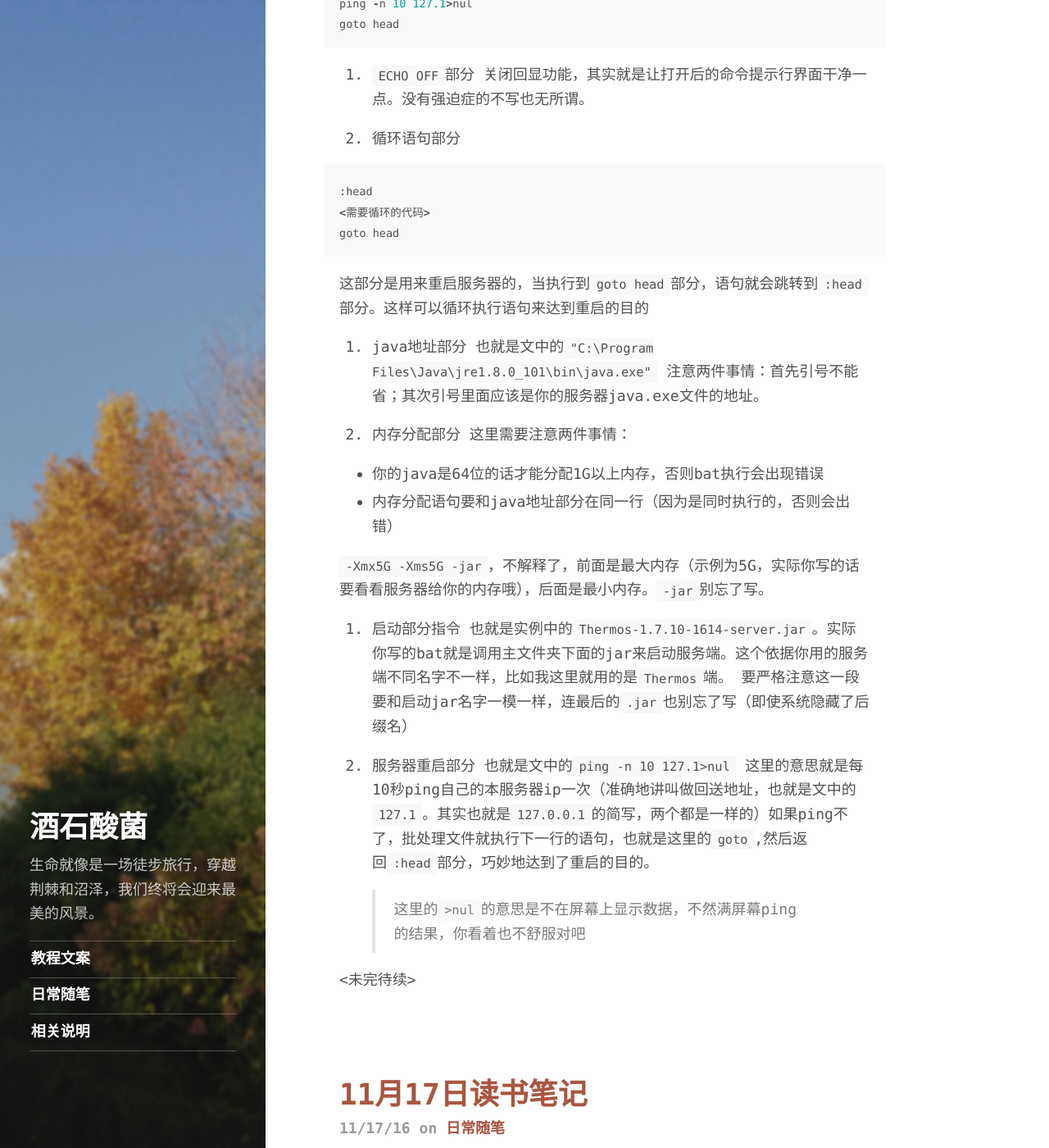
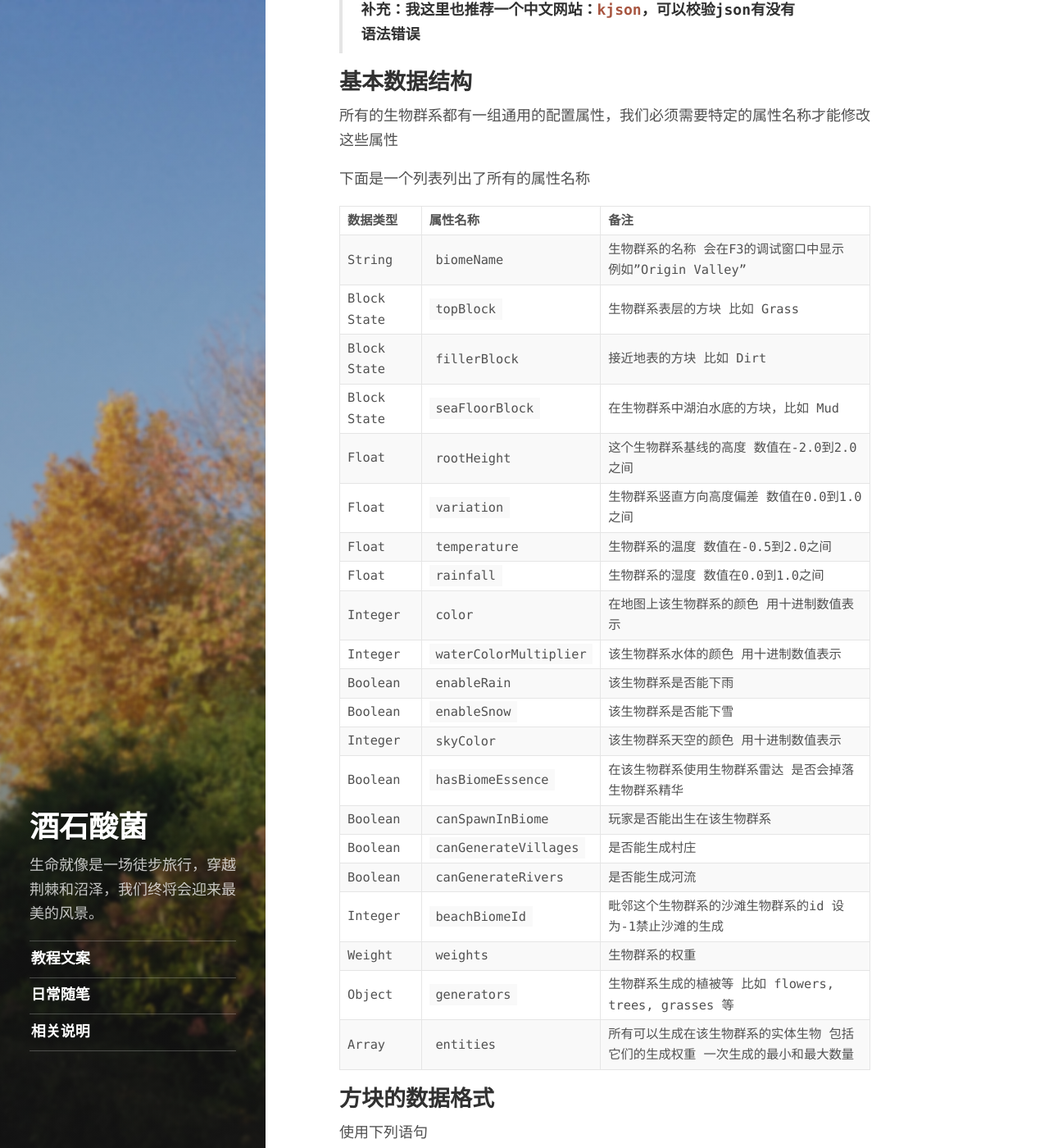
Before and after one commit to TartaricAcid/ArchiveGithubPage, a Jekyll site: the page built from index.html, in a window 1280 px wide and 1400 px high, scrolled down 1260 px. Shown: the whole window at 82% size. Built offline with Jekyll 4.4.1, drawn with Linux system fonts in a browser that asks for light colours; the list of posts is cut into pages by our own code; comment, search, counter and statistics services are not loaded; some of the changed text lies outside the part shown.

Commit message:
Update post

```diff
--- /dev/null
+++ b/_posts/2016-11-26-CustomBiomes.md
@@ -0,0 +1,129 @@
+## 开始
+原作者的wiki：[戳我](https://github.com/Glitchfiend/BiomesOPlenty/wiki/Configuring-Biomes)
+
+### 请注意
+在使用自定义生物群系之前，你可能需要：
+
+1. 有使用Forge的经验
+
+1. 了解JSON语法
+   > 补充：网上随便搜索的一篇教程：[戳我](http://www.w3school.com.cn/json/)
+
+1. 能够知道哪些选项是可以用的，哪些不可以用
+
+自定义生物群系的自由度可能不及你想象的那么高，但是对于那些不怎么懂编程，但是又希望做一些小变化的人群来说是非常适合的
+
+你所要做的就是去`config/biomesoplenty/`目录下面找到生物群系的配置文件夹，创建一个配置文件，使用正确的语法去自定义自己想要的特性
+
+这看起来很麻烦，但是实际是很简单的一件事情。
+
+顺便提醒一下，配置文件的放置位置是十分重要的，如果放置位置不对，系统会默认生成一个配置文件。
+
+首先，我们需要创建一个以 .json 为拓展名的文件，这个文件必须放在 `/config/biomesoplenty/biomes/`文件夹下面
+
+
+配置文件的名字是生物群系名称的小写，空格用下划线来表示
+
+举个例子：
+一个改变"Origin Valley"生物群系的配置文件的正确命名是 origin_valley.json
+
+我们可以在 `/config/biomesoplenty/`文件夹下面的`biome_ids.json`文件中找到超多生物群系mod的所有生物群系的名称
+
+需要注意的是，在读取配置文件时候出现的任何一个微小的错误都将导致启动失败
+
+GSON（一个专门负责读取配置文件的工具）会提供错误源信息
+
+> **补充：我这里也推荐一个中文网站：[kjson](http://www.kjson.com/)，可以校验json有没有语法错误**
+
+## 基本数据结构
+所有的生物群系都有一组通用的配置属性，我们必须需要特定的属性名称才能修改这些属性
+
+下面是一个列表列出了所有的属性名称
+
+| 数据类型 | 属性名称 | 备注 |
+|  --- |      ---      |     ---     |
+| String | `biomeName` | 生物群系的名称 会在F3的调试窗口中显示 例如"Origin Valley" |
+| Block State | `topBlock` | 生物群系表层的方块 比如 Grass |
+| Block State | `fillerBlock` | 接近地表的方块 比如 Dirt |
+| Block State | `seaFloorBlock` | 在生物群系中湖泊水底的方块，比如 Mud |
+| Float | `rootHeight` | 这个生物群系基线的高度 数值在-2.0到2.0之间 |
+| Float | `variation` | 生物群系竖直方向高度偏差 数值在0.0到1.0之间 |
+| Float | `temperature` | 生物群系的温度 数值在-0.5到2.0之间 |
+| Float | `rainfall` | 生物群系的湿度 数值在0.0到1.0之间 |
+| Integer | `color` | 在地图上该生物群系的颜色 用十进制数值表示 |
+| Integer | `waterColorMultiplier` | 该生物群系水体的颜色 用十进制数值表示 |
+| Boolean | `enableRain` | 该生物群系是否能下雨 |
+| Boolean | `enableSnow` | 该生物群系是否能下雪 |
+| Integer | `skyColor` | 该生物群系天空的颜色 用十进制数值表示 |
+| Boolean | `hasBiomeEssence` | 在该生物群系使用生物群系雷达 是否会掉落生物群系精华 |
+| Boolean | `canSpawnInBiome` | 玩家是否能出生在该生物群系  |
+| Boolean | `canGenerateVillages` | 是否能生成村庄 |
+| Boolean | `canGenerateRivers` | 是否能生成河流 |
+| Integer | `beachBiomeId` | 毗邻这个生物群系的沙滩生物群系的id 设为-1禁止沙滩的生成  |
+| Weight |  `weights` | 生物群系的权重 |
+| Object | `generators` | 生物群系生成的植被等 比如 flowers, trees, grasses 等 |
+| Array | `entities` | 所有可以生成在该生物群系的实体生物 包括它们的生成权重 一次生成的最小和最大数量 |
+
+## 方块的数据格式
+使用下列语句
+
+    {
+        "block": "<domain>:<block_id>",
+        "properties":
+         {
+            "property1": "value1",
+            "property2": "value2"
+         }
+    }
+
+## 生成权重数据格式
+接下来是一个生成权重的数据格式，实际上并不需要这么多，举这么个例子只是为了列出所有的生物群系
+
+    {
+        "ice_cap": 5,
+        "tundra": 2,
+        "boreal": 7,
+        "cold_swamp": 3,
+        "wet_temperate": 5,
+        "dry_temperate": 10,
+        "cool_temperate": 9,
+        "warm_temperate": 4,
+        "hot_swamp": 4,
+        "tropical": 8,
+        "ice_cap": 8,
+        "mediteranean": 6,
+        "savanna": 6,
+        "hot_desert": 7,
+        "wasteland": 1,
+    }
+
+## 实体生成的数据格式
+接下来这个例子是关于实体生成的
+
+实体的名称是不区分大小写，不包含空格和下划线的，一个“.”作为mod的分隔符（举个列子：`biomesoplenty.wasp`），可以添加/修改生成不同的实体生物。
+
+对于`creatureType`条目，依据所生成实体生物的类型选择`MONSTER`，`CREATURE`，`AMBIENT` 和 `WATER_CREATURE`。
+
+    [
+        {
+            "name": "biomesoplenty.wasp",
+            "creatureType": "MONSTER",
+            "weight": 5,
+            "minGroupCount": 50,
+            "maxGroupCount": 100
+        },
+        {
+            "name": "sheep",
+            "creatureType": "CREATURE",
+            "weight": 5,
+            "minGroupCount": 2,
+            "maxGroupCount": 5
+        },
+        {
+            "name": "squid",
+            "creatureType": "WATER_CREATURE",
+            "weight": 5,
+            "minGroupCount": 8,
+            "maxGroupCount": 10
+        }
+    ]
```
Also changed, not shown: _posts/2016-11-21-ServerBatTutorial.md (+1 -0 lines).
